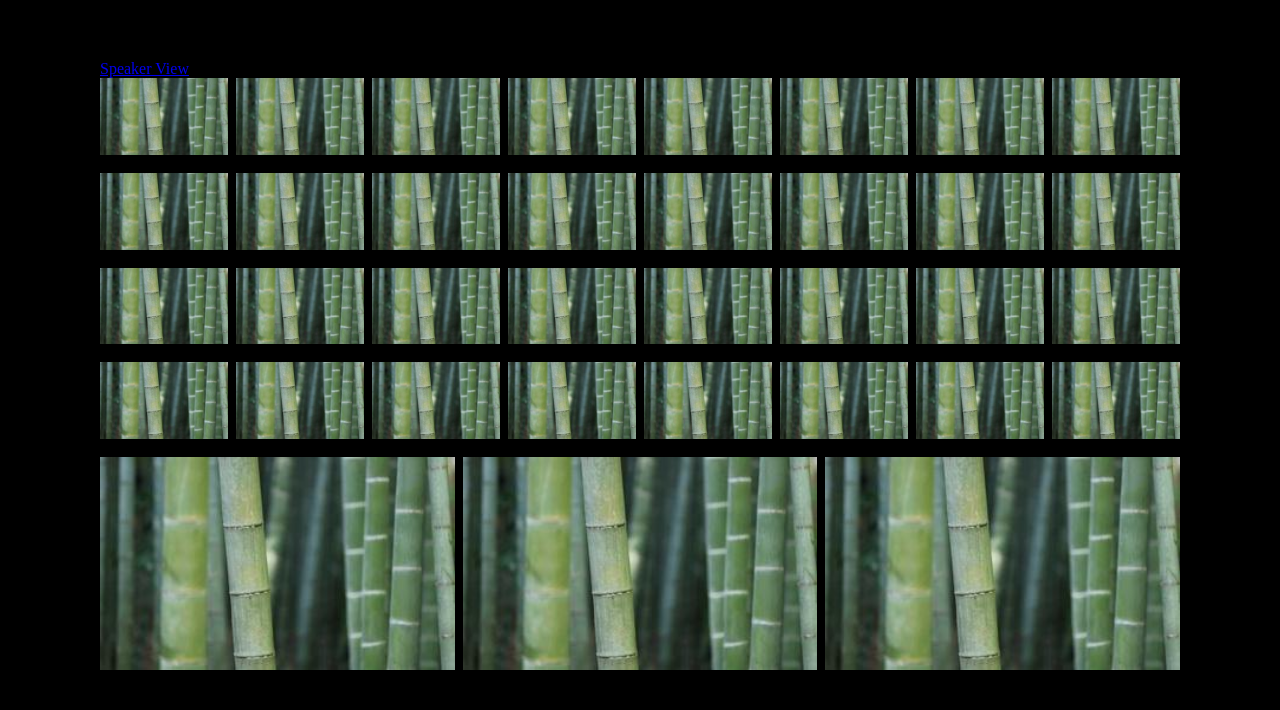
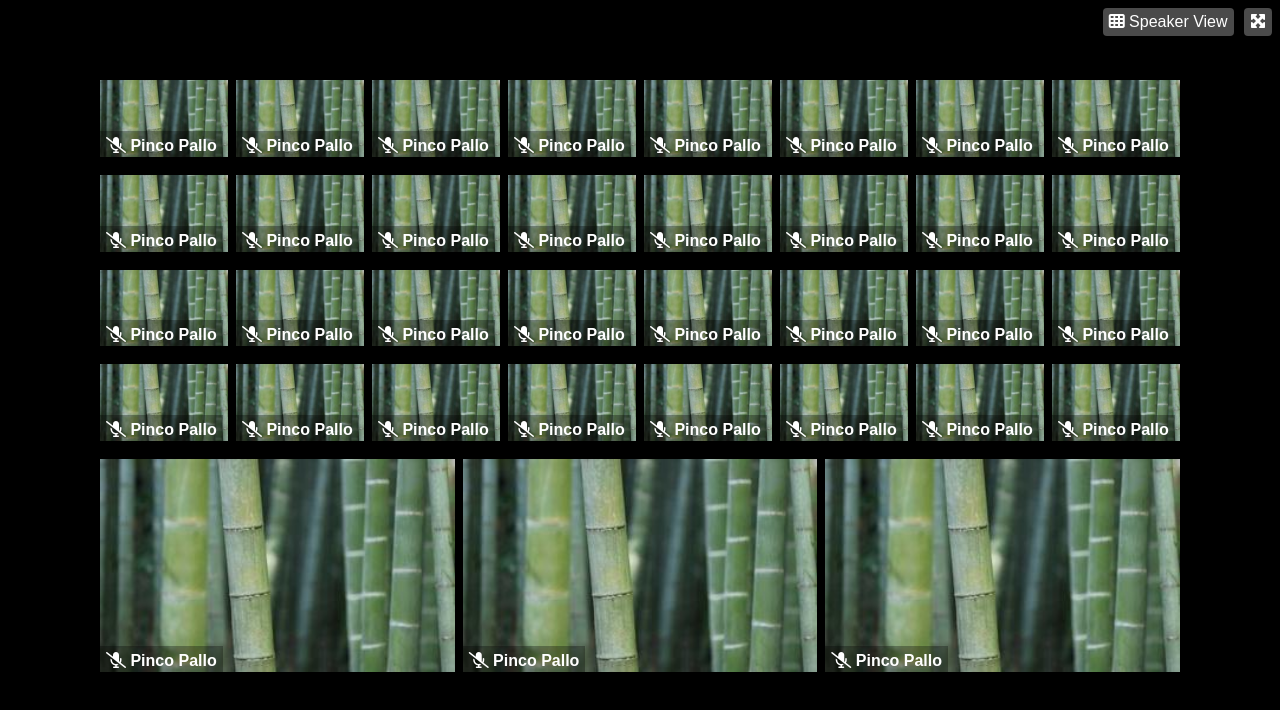
Before and after one commit to ValerioCarbone/html-css-zoom, a plain HTML site: page index.html in a window 1280 px wide. Drawn offline with Linux system fonts and the light colour scheme.

Commit message:
Top icons + webcam info tag

```diff
--- a/css/style.css
+++ b/css/style.css
@@ -2,6 +2,12 @@
     padding: 0;
     margin: 0;
     box-sizing: border-box;
+    font-family: Arial, Helvetica, sans-serif;
+}
+
+a{
+    text-decoration: none;
+    color: white;
 }
 
 .main-bg{
@@ -9,11 +15,12 @@
     height: 100vh;
     width: 100%;
     overflow-y: hidden;
+    position: relative;
 }
 
 .container{
     margin: 0 auto;
-    padding: 60px 100px 80px;
+    padding: 80px 100px 100px;
     width: auto;
 }
 
@@ -42,8 +49,33 @@ img{
     /* background-color: white; */
     flex-basis: calc((100% - 208px) / 7 );
     flex-grow: 1;
+    position: relative;
 }
 
-.container > a{
-    display: inline-block;
+
+.top-icons{
+    position: absolute;
+    top: 8px;
+    right: 8px;
 }
+
+.speaker-icon, .expand-icon{
+background-color: #4A4A4A;
+padding: 5px 6px;
+display: inline-block;
+border-radius: 4px;
+}
+
+.speaker-icon{
+    margin-right: 6px;
+}
+
+.user-info{
+    background-color: rgba(0, 0, 0, 0.315);
+    position: absolute;
+    left: 0;
+    bottom: 0;
+    color: white;
+    padding: 6px 6px;
+    font-weight: 600;
+}
--- a/index.html
+++ b/index.html
@@ -11,15 +11,17 @@
     <main>
         <div class="main-bg">
             <div class="container deb ug">
-
-                <a href="#">Speaker View</a>
-                <a href="#"></a>
+                <div class="top-icons">
+                    <a class="speaker-icon " href="#"><i class="fa-solid fa-table-cells"></i> Speaker View</a>
+                    <a class="expand-icon" href="#"><i class="fa-sharp fa-solid fa-maximize"></i></a>
+                </div>
                 <div class="row">
                     <div class="user-webcam">
                         <div>
                             <figure>
                                 <img src="./img/placeholder.jpg" alt="">
                             </figure>
+                            <span class="user-info"><i class="fa-solid fa-microphone-slash"></i> Pinco Pallo</span>
                         </div>
                     </div>
                     <div class="user-webcam">
@@ -27,6 +29,7 @@
                             <figure>
                                 <img src="./img/placeholder.jpg" alt="">
                             </figure>
+                            <span class="user-info"><i class="fa-solid fa-microphone-slash"></i> Pinco Pallo</span>
                         </div>
                     </div>
                     <div class="user-webcam">
@@ -34,6 +37,7 @@
                             <figure>
                                 <img src="./img/placeholder.jpg" alt="">
                             </figure>
+                            <span class="user-info"><i class="fa-solid fa-microphone-slash"></i> Pinco Pallo</span>
                         </div>
                     </div>
                     <div class="user-webcam">
@@ -41,6 +45,7 @@
                             <figure>
                                 <img src="./img/placeholder.jpg" alt="">
                             </figure>
+                            <span class="user-info"><i class="fa-solid fa-microphone-slash"></i> Pinco Pallo</span>
                         </div>
                     </div>
                     <div class="user-webcam">
@@ -48,6 +53,7 @@
                             <figure>
                                 <img src="./img/placeholder.jpg" alt="">
                             </figure>
+                            <span class="user-info"><i class="fa-solid fa-microphone-slash"></i> Pinco Pallo</span>
                         </div>
                     </div>
                     <div class="user-webcam">
@@ -55,6 +61,7 @@
                             <figure>
                                 <img src="./img/placeholder.jpg" alt="">
                             </figure>
+                            <span class="user-info"><i class="fa-solid fa-microphone-slash"></i> Pinco Pallo</span>
                         </div>
                     </div>
                     <div class="user-webcam">
@@ -62,6 +69,7 @@
                             <figure>
                                 <img src="./img/placeholder.jpg" alt="">
                             </figure>
+                            <span class="user-info"><i class="fa-solid fa-microphone-slash"></i> Pinco Pallo</span>
                         </div>
                     </div>
                     <div class="user-webcam">
@@ -69,6 +77,7 @@
                             <figure>
                                 <img src="./img/placeholder.jpg" alt="">
                             </figure>
+                            <span class="user-info"><i class="fa-solid fa-microphone-slash"></i> Pinco Pallo</span>
                         </div>
                     </div>
                     <div class="user-webcam">
@@ -76,6 +85,7 @@
                             <figure>
                                 <img src="./img/placeholder.jpg" alt="">
                             </figure>
+                            <span class="user-info"><i class="fa-solid fa-microphone-slash"></i> Pinco Pallo</span>
                         </div>
                     </div>
                     <div class="user-webcam">
@@ -83,6 +93,7 @@
                             <figure>
                                 <img src="./img/placeholder.jpg" alt="">
                             </figure>
+                            <span class="user-info"><i class="fa-solid fa-microphone-slash"></i> Pinco Pallo</span>
                         </div>
                     </div>
                     <div class="user-webcam">
@@ -90,6 +101,7 @@
                             <figure>
                                 <img src="./img/placeholder.jpg" alt="">
                             </figure>
+                            <span class="user-info"><i class="fa-solid fa-microphone-slash"></i> Pinco Pallo</span>
                         </div>
                     </div>
                     <div class="user-webcam">
@@ -97,6 +109,7 @@
                             <figure>
                                 <img src="./img/placeholder.jpg" alt="">
                             </figure>
+                            <span class="user-info"><i class="fa-solid fa-microphone-slash"></i> Pinco Pallo</span>
                         </div>
                     </div>
                     <div class="user-webcam">
@@ -104,6 +117,7 @@
                             <figure>
                                 <img src="./img/placeholder.jpg" alt="">
                             </figure>
+                            <span class="user-info"><i class="fa-solid fa-microphone-slash"></i> Pinco Pallo</span>
                         </div>
                     </div>
                     <div class="user-webcam">
@@ -111,6 +125,7 @@
                             <figure>
                                 <img src="./img/placeholder.jpg" alt="">
                             </figure>
+                            <span class="user-info"><i class="fa-solid fa-microphone-slash"></i> Pinco Pallo</span>
                         </div>
                     </div>
                     <div class="user-webcam">
@@ -118,6 +133,7 @@
                             <figure>
                                 <img src="./img/placeholder.jpg" alt="">
                             </figure>
+                            <span class="user-info"><i class="fa-solid fa-microphone-slash"></i> Pinco Pallo</span>
                         </div>
                     </div>
                     <div class="user-webcam">
@@ -125,6 +141,7 @@
                             <figure>
                                 <img src="./img/placeholder.jpg" alt="">
                             </figure>
+                            <span class="user-info"><i class="fa-solid fa-microphone-slash"></i> Pinco Pallo</span>
                         </div>
                     </div>
                     <div class="user-webcam">
@@ -132,6 +149,7 @@
                             <figure>
                                 <img src="./img/placeholder.jpg" alt="">
                             </figure>
+                            <span class="user-info"><i class="fa-solid fa-microphone-slash"></i> Pinco Pallo</span>
                         </div>
                     </div>
                     <div class="user-webcam">
@@ -139,6 +157,7 @@
                             <figure>
                                 <img src="./img/placeholder.jpg" alt="">
                             </figure>
+                            <span class="user-info"><i class="fa-solid fa-microphone-slash"></i> Pinco Pallo</span>
                         </div>
                     </div>
                     <div class="user-webcam">
@@ -146,6 +165,7 @@
                             <figure>
                                 <img src="./img/placeholder.jpg" alt="">
                             </figure>
+                            <span class="user-info"><i class="fa-solid fa-microphone-slash"></i> Pinco Pallo</span>
                         </div>
                     </div>
                     <div class="user-webcam">
@@ -153,6 +173,7 @@
                             <figure>
                                 <img src="./img/placeholder.jpg" alt="">
                             </figure>
+                            <span class="user-info"><i class="fa-solid fa-microphone-slash"></i> Pinco Pallo</span>
                         </div>
                     </div>
                     <div class="user-webcam">
@@ -160,6 +181,7 @@
                             <figure>
                                 <img src="./img/placeholder.jpg" alt="">
                             </figure>
+                            <span class="user-info"><i class="fa-solid fa-microphone-slash"></i> Pinco Pallo</span>
                         </div>
                     </div>
                     <div class="user-webcam">
@@ -167,6 +189,7 @@
                             <figure>
                                 <img src="./img/placeholder.jpg" alt="">
                             </figure>
+                            <span class="user-info"><i class="fa-solid fa-microphone-slash"></i> Pinco Pallo</span>
                         </div>
                     </div>
                     <div class="user-webcam">
@@ -174,6 +197,7 @@
                             <figure>
                                 <img src="./img/placeholder.jpg" alt="">
                             </figure>
+                            <span class="user-info"><i class="fa-solid fa-microphone-slash"></i> Pinco Pallo</span>
                         </div>
                     </div>
                     <div class="user-webcam">
@@ -181,6 +205,7 @@
                             <figure>
                                 <img src="./img/placeholder.jpg" alt="">
                             </figure>
+                            <span class="user-info"><i class="fa-solid fa-microphone-slash"></i> Pinco Pallo</span>
                         </div>
                     </div>
                     <div class="user-webcam">
@@ -188,6 +213,7 @@
                             <figure>
                                 <img src="./img/placeholder.jpg" alt="">
                             </figure>
+                            <span class="user-info"><i class="fa-solid fa-microphone-slash"></i> Pinco Pallo</span>
                         </div>
                     </div>
                     <div class="user-webcam">
@@ -195,6 +221,7 @@
                             <figure>
                                 <img src="./img/placeholder.jpg" alt="">
                             </figure>
+                            <span class="user-info"><i class="fa-solid fa-microphone-slash"></i> Pinco Pallo</span>
                         </div>
                     </div>
                     <div class="user-webcam">
@@ -202,6 +229,7 @@
                             <figure>
                                 <img src="./img/placeholder.jpg" alt="">
                             </figure>
+                            <span class="user-info"><i class="fa-solid fa-microphone-slash"></i> Pinco Pallo</span>
                         </div>
                     </div>
                     <div class="user-webcam">
@@ -209,6 +237,7 @@
                             <figure>
                                 <img src="./img/placeholder.jpg" alt="">
                             </figure>
+                            <span class="user-info"><i class="fa-solid fa-microphone-slash"></i> Pinco Pallo</span>
                         </div>
                     </div>
                     <div class="user-webcam">
@@ -216,6 +245,7 @@
                             <figure>
                                 <img src="./img/placeholder.jpg" alt="">
                             </figure>
+                            <span class="user-info"><i class="fa-solid fa-microphone-slash"></i> Pinco Pallo</span>
                         </div>
                     </div>
                     <div class="user-webcam">
@@ -223,6 +253,7 @@
                             <figure>
                                 <img src="./img/placeholder.jpg" alt="">
                             </figure>
+                            <span class="user-info"><i class="fa-solid fa-microphone-slash"></i> Pinco Pallo</span>
                         </div>
                     </div>
                     <div class="user-webcam">
@@ -230,6 +261,7 @@
                             <figure>
                                 <img src="./img/placeholder.jpg" alt="">
                             </figure>
+                            <span class="user-info"><i class="fa-solid fa-microphone-slash"></i> Pinco Pallo</span>
                         </div>
                     </div>
                     <div class="user-webcam">
@@ -237,6 +269,7 @@
                             <figure>
                                 <img src="./img/placeholder.jpg" alt="">
                             </figure>
+                            <span class="user-info"><i class="fa-solid fa-microphone-slash"></i> Pinco Pallo</span>
                         </div>
                     </div>
                     <div class="user-webcam">
@@ -244,6 +277,7 @@
                             <figure>
                                 <img src="./img/placeholder.jpg" alt="">
                             </figure>
+                            <span class="user-info"><i class="fa-solid fa-microphone-slash"></i> Pinco Pallo</span>
                         </div>
                     </div>
                     <div class="user-webcam">
@@ -251,6 +285,7 @@
                             <figure>
                                 <img src="./img/placeholder.jpg" alt="">
                             </figure>
+                            <span class="user-info"><i class="fa-solid fa-microphone-slash"></i> Pinco Pallo</span>
                         </div>
                     </div>
                     <div class="user-webcam">
@@ -258,6 +293,7 @@
                             <figure>
                                 <img src="./img/placeholder.jpg" alt="">
                             </figure>
+                            <span class="user-info"><i class="fa-solid fa-microphone-slash"></i> Pinco Pallo</span>
                         </div>
                     </div>
                 </div>
```
